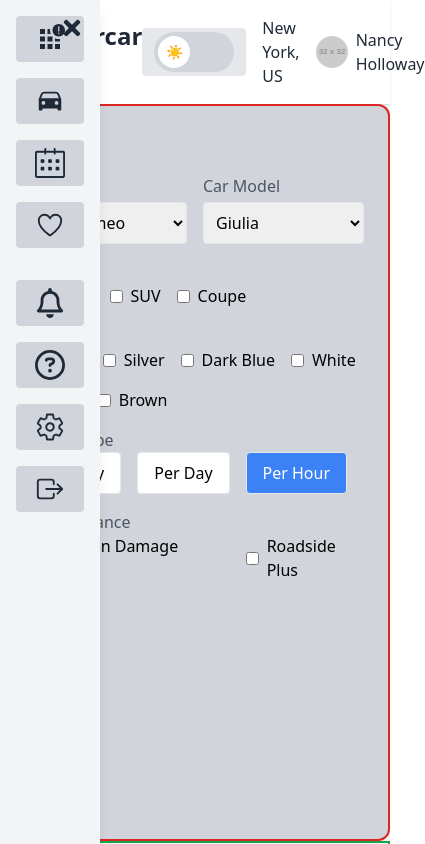
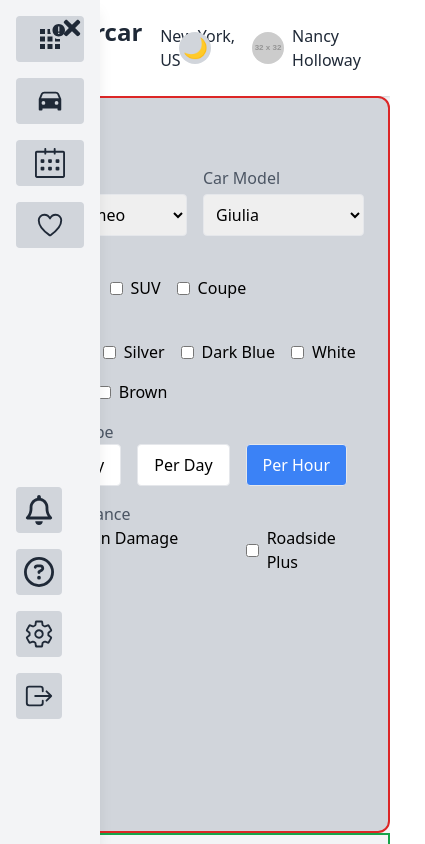
Before and after one commit to gokulgs078/car_dashboard, a React (Create React App) app: page / in a window 390 px wide. Both pictures are taken after a click on the button 28 px from the left and 52 px from the top of the page. Shown: the top 844 px of the page, 425 px wide, since content can reach past the window. Built offline with nearby package versions, Linux system fonts and the light colour scheme.

Commit message:
refactor commit

```diff
--- a/src/Header.tsx
+++ b/src/Header.tsx
@@ -27,7 +27,7 @@ const Header: React.FC = () => {
       </div>
 
       <div className="flex items-center space-x-4">
-        <div className="px-3 py-1 bg-gray-200 dark:bg-gray-600 rounded">
+        <div className="absolute left-1/2 -translate-x-1/2">
           <ThemeToggler />
         </div>
         <div className="text-gray-800 dark:text-white">New York, US</div>
--- a/src/Sidebar.tsx
+++ b/src/Sidebar.tsx
@@ -50,7 +50,7 @@ const Sidebar: React.FC = () => {
         </div>
 
 
-        <div className="flex flex-col space-y-4 mt-[555px]">
+        <div className="flex flex-col space-y-4 absolute top-[455px]">
           <button className="flex items-center justify-center p-2 bg-gray-300 dark:bg-gray-700 rounded">
             <FaRegBell size={30} className="text-gray-800 dark:text-white" />
           </button>
--- a/src/ThemeToggler.tsx
+++ b/src/ThemeToggler.tsx
@@ -22,18 +22,27 @@ const ThemeToggler: React.FC = () => {
 
   return (
     <div className="flex items-center justify-center">
+      {/* Mobile view: show only a moon icon */}
+      <div className="block md:hidden">
+        <button
+          onClick={handleToggle}
+          className="h-8 w-8 rounded-full bg-gray-300 dark:bg-gray-800 flex items-center justify-center transition-colors"
+        >
+          <span className="text-xl">🌙</span>
+        </button>
+      </div>
+
+      {/* Desktop view: show full toggle switch */}
       <div
-        className="w-20 md:w-36 h-10 bg-gray-300 dark:bg-gray-800 rounded-full p-1 flex items-center cursor-pointer transition-all"
+        className="hidden md:flex w-36 h-10 bg-gray-300 dark:bg-gray-800 rounded-full p-1 cursor-pointer items-center transition-all"
         onClick={handleToggle}
       >
         <div
-          className={`h-8 w-8 md:w-20 flex items-center justify-center text-sm font-semibold rounded-full bg-white transition-all ${
+          className={`h-8 w-20 flex items-center justify-center text-sm font-semibold rounded-full bg-white transition-all ${
             theme === "light" ? "ml-0 text-black" : "ml-auto text-black"
           }`}
         >
-          {/* Show text for desktop and icon for mobile */}
-          <span className="hidden md:block">{theme === "light" ? "Light Mode" : "Dark"}</span>
-          <span className="block md:hidden">{theme === "light" ? "☀️" : "🌙"}</span>
+          {theme === "light" ? "Light Mode" : "Dark"}
         </div>
       </div>
     </div>
```
